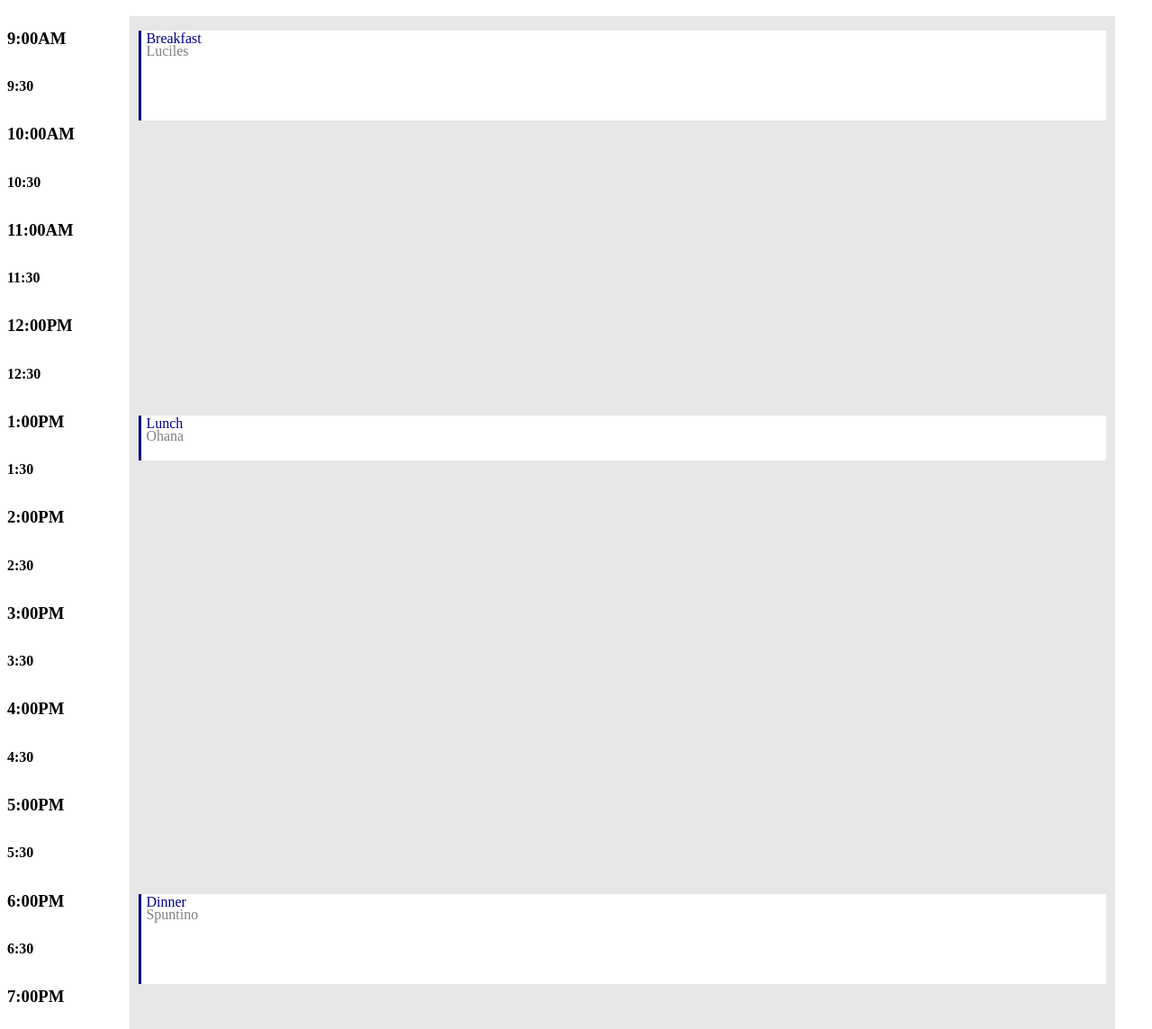
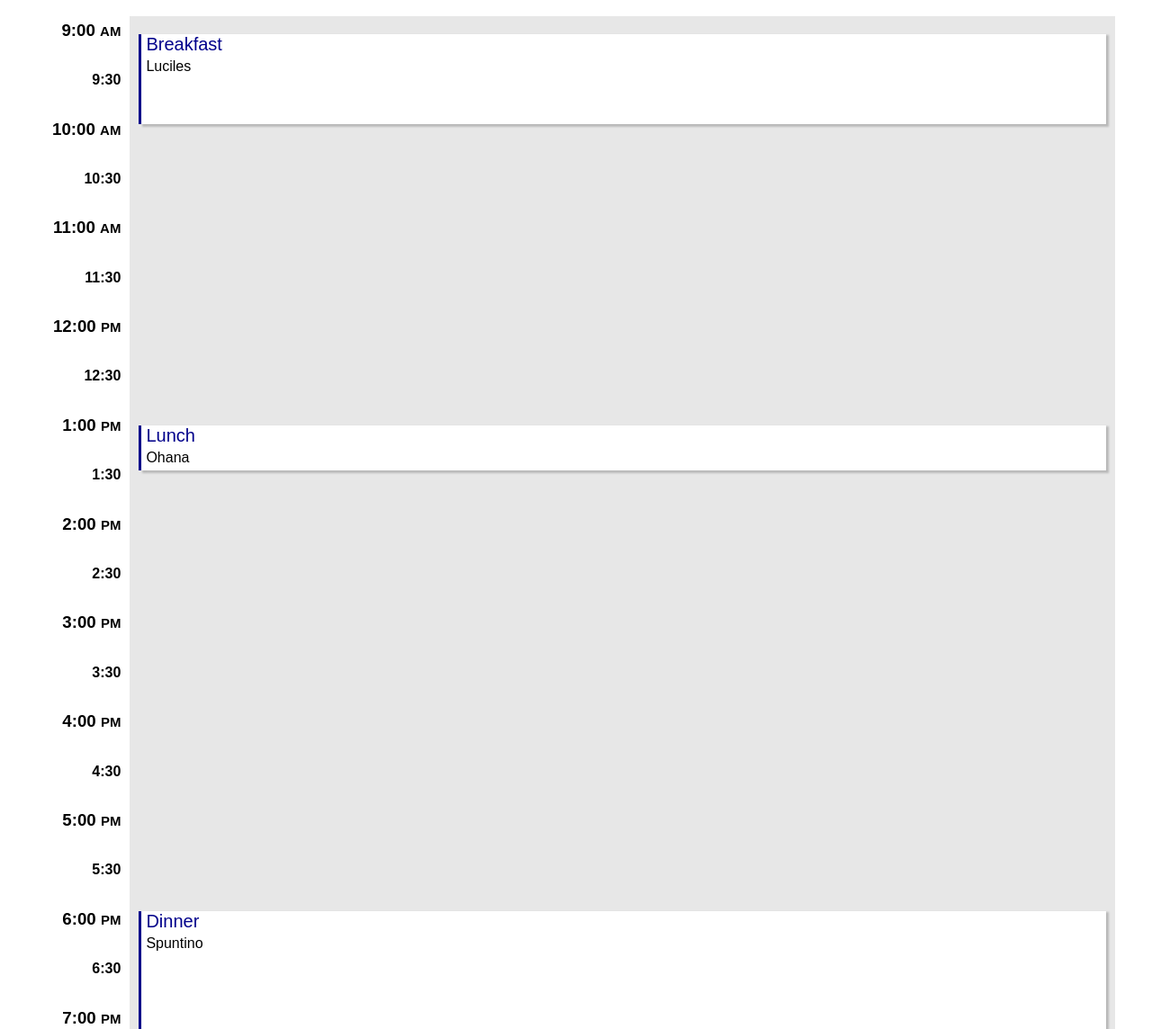
Before and after one commit to dylanavery720/calendar, a website: page index.html in a window 1280 px wide. Shown: the top 1144 px of the page at 90% size. Drawn offline with nearby package versions, Linux system fonts and the light colour scheme.

Commit message:
Polish CSS

```diff
--- a/index.html
+++ b/index.html
@@ -12,33 +12,33 @@
 <body>
   <div class="calendar-container">
   <div class="time-container">
-    <h3>9:00AM</h3>
+    <h3>9:00 <span>AM</span></h3>
     <h4>9:30</h4>
-    <h3>10:00AM</h3>
+    <h3>10:00 <span>AM</span></h3>
     <h4>10:30</h4>
-    <h3>11:00AM</h3>
+    <h3>11:00 <span>AM</span></h3>
     <h4>11:30</h4>
-    <h3>12:00PM</h3>
+    <h3>12:00 <span>PM</span></h3>
     <h4>12:30</h4>
-    <h3>1:00PM</h3>
-    <h4>1:30</h3>
-    <h3>2:00PM</h3>
+    <h3>1:00 <span>PM</span></h3>
+    <h4>1:30</h4>
+    <h3>2:00 <span>PM</span></h3>
     <h4>2:30</h4>
-    <h3>3:00PM</h3>
+    <h3>3:00 <span>PM</span></h3>
     <h4>3:30</h4>
-    <h3>4:00PM</h3>
+    <h3>4:00 <span>PM</span></h3>
     <h4>4:30</h4>
-    <h3>5:00PM</h3>
+    <h3>5:00 <span>PM</span></h3>
     <h4>5:30</h4>
-    <h3>6:00PM</h3>
+    <h3>6:00 <span>PM</span></h3>
     <h4>6:30</h4>
-    <h3>7:00PM</h3>
+    <h3>7:00 <span>PM</span></h3>
     <h4>7:30</h4>
-    <h3>8:00PM</h3>
+    <h3>8:00 <span>PM</span></h3>
     <h4>8:30</h4>
-    <h3>9:00PM</h3>
+    <h3>9:00 <span>PM</span></h3>
     <h4>9:30</h4>
-    <h3>10:00PM</h3>
+    <h3>10:00 <span>PM</span></h3>
     <h4>10:30</h4>
   </div>
   <div class="events-container">
--- a/index.js
+++ b/index.js
@@ -17,7 +17,7 @@
     name: 'Dinner',
     location: 'Spuntino',
     start: 1800,
-    end: 1900,
+    end: 1950,
     slot: 'sixpm'
   },
   {
@@ -43,4 +43,4 @@
 
 var calendar = new Calendar(mockevents)
 
-setTimeout(() => calendar.add(), 500)
+setTimeout(() => calendar.add(), 100)
--- a/main.css
+++ b/main.css
@@ -1,12 +1,18 @@
+body {
+  font-family: sans-serif;
+}
+
 .calendar-container {
   display: flex;
   overflow: hidden;
 }
 
 .time-container {
-  display: inline-block;
+  display: flex;
+  flex-direction: column;
+  align-items: flex-end;
   width: 10%;
-  line-height: 2em;
+  line-height: 0.9em;
 }
 
 .events-container {
@@ -25,19 +31,22 @@
 .event {
   background: white;
   margin-left: 3px;
+  box-shadow: 2px 2px 2px 1px rgba(0, 0, 0, 0.2)
 }
 
 p {
   margin-bottom: -20px;
   padding-left: 5px;
   color: darkblue;
+  font-size: 20px;
 }
 
 span {
-  color: grey;
+  color: black;
+  font-size: 80%;
 }
 
 .time {
-  margin-top: 4px;
+  margin-top: 5px;
   height: 100px;
 }
```
